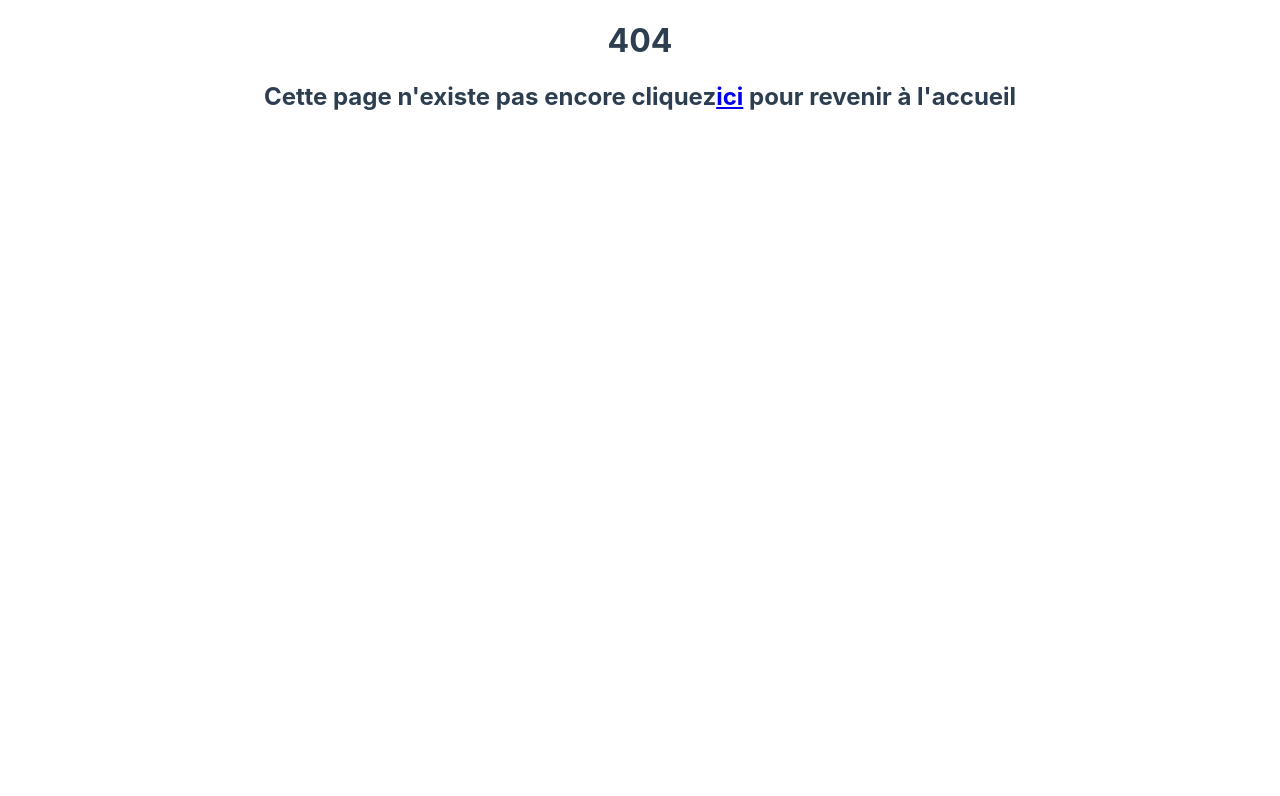
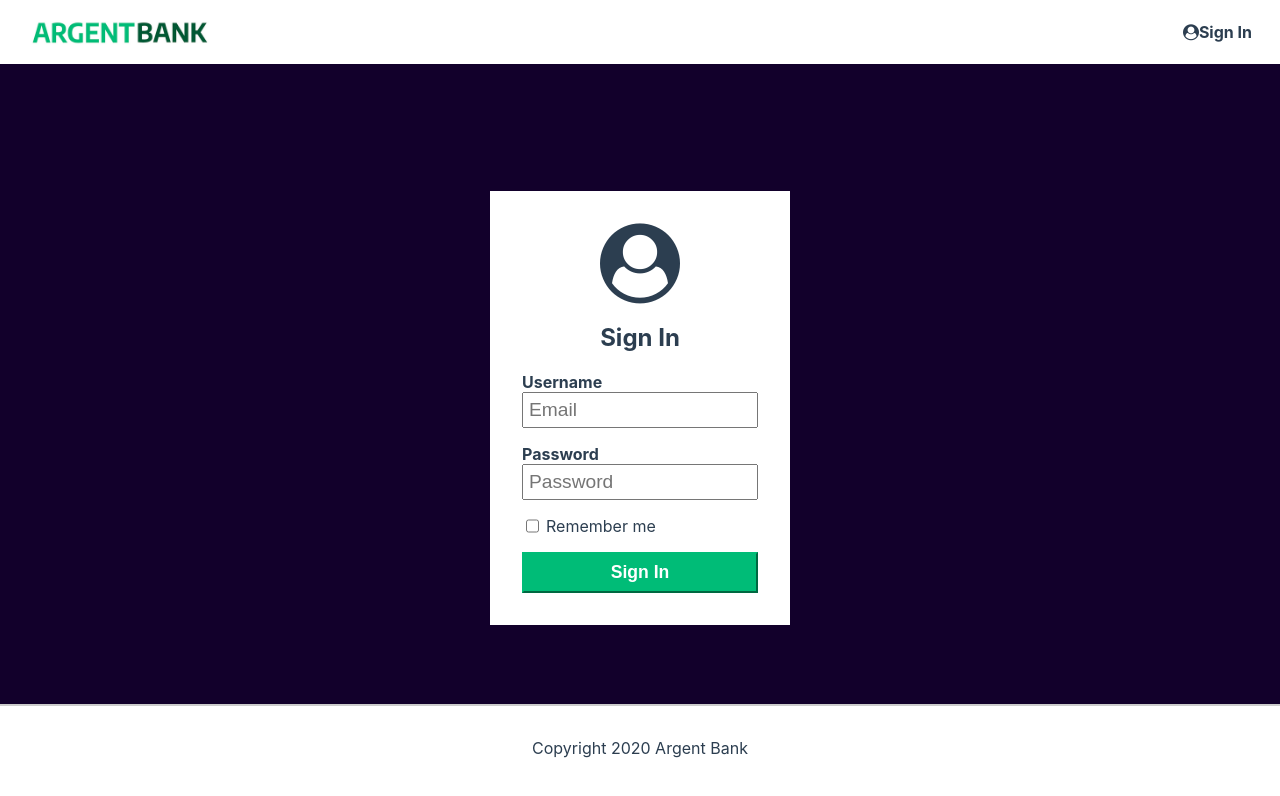
Before and after one commit to EloiMgn/EloiMagnien_13_31012022, a React (Create React App) app: page /login in a window 1280 px wide. Before the commit this address had no page. Shown: the top 796 px of the page. Built offline with nearby package versions, Linux system fonts and the light colour scheme.

Commit message:
validation input email

```diff
--- a/src/Router/Router.jsx
+++ b/src/Router/Router.jsx
@@ -1,14 +1,14 @@
 import { BrowserRouter as Router, Routes, Route } from 'react-router-dom';
 import Error from '../pages/Error/Error';
 import Home from '../pages/Home/Home';
-import SignIn from '../pages/SignIn/SignIn'
+import Login from '../pages/Login/Login'
 import User from '../pages/User/User';
 
   const Routing = () => (
     <Router className="index">
       <Routes>
         <Route exact path="/" element={<Home />} />
-        <Route path="/sign-in" element={<SignIn />} />
+        <Route path="/login" element={<Login />} />
         <Route path="/user" element={<User />} />
         <Route path="/*" element={<Error />} />
       </Routes>
--- a/src/components/Header/Header.jsx
+++ b/src/components/Header/Header.jsx
@@ -1,15 +1,59 @@
 import './Header.css'
 import { useState } from "react";
+import { useDispatch, useSelector } from 'react-redux';
+import { useNavigate } from 'react-router';
 
 const Header = ({name}) => {
   const [isEditing, setIsEditing] = useState(false);
+  const [inputFirst, setInputFirst] = useState('')
+  const [inputLast, setInputLast] = useState('')
+
     const toggleEdit = (e) => {
       e.preventDefault()
       setIsEditing(!isEditing)
     }
+
+    const inputValue = {
+      "firstName": inputFirst,
+      "lastName": inputLast
+    }
+
+    const token = useSelector((state) => state.token)
+
+    const dispatch = useDispatch();
+    const navigate= useNavigate();
+
+    const fetchData = async (e) => {
+      e.preventDefault()
+      console.log(token);
+       const response = await fetch('http://localhost:3001/api/v1/user/profile', {
+           method: 'PUT',
+           headers: {
+               'Accept': 'application/json',
+               'Authorization': `Bearer ${token}`,
+               'Content-Type': 'application/json',
+               'X-Requested-Width': 'xmlhttprequest'
+           },
+           body: JSON.stringify(inputValue)
+       })
+       if (response.ok) {
+           response.json()
+           .then(response => {
+             if (response.status === 200) {
+               dispatch({ type: "login", token: response.body.token })
+               navigate('/user', { replace: true })
+             }
+           else {
+             console.log('pas connecté')
+           }
+           })
+           .catch(error => console.error(error))
+       }
+    }
+
   return (
     <div className="header">
-    <h1>Welcome back<br />{name}</h1>
+    <h1>Welcome back<br /> <strong className={isEditing ? "hidden" : "userName"}>{name}</strong></h1>
     <button className={isEditing ? "edit-button hidden" : "edit-button"} onClick={toggleEdit}>Edit Name</button>
     <form className={isEditing ? "editName" : "editName hidden"}>
       <div className='editName__inputs '>
@@ -23,7 +67,7 @@ const Header = ({name}) => {
         </div>
       </div>
       <div className='editName__buttons'>
-        <button className="editName__btn edit-button save"onClick={e => e.preventDefault()} >Save</button>
+        <button className="editName__btn edit-button save" onClick={fetchData}>Save</button>
         <button className="editName__btn edit-button cancel" onClick={toggleEdit}>Cancel</button>
       </div>
     </form>
--- /dev/null
+++ b/src/components/SignInForm/SignInForm.css
@@ -0,0 +1,17 @@
+.emailError input{
+  border: solid rgb(200, 0, 0) 2px;
+  border-radius: 3px;
+}
+
+.input-wrapper input:focus-visible{
+  outline: none;
+}
+
+.invalidMail{
+  margin-top: 10px;
+  color: rgb(200, 0, 0);
+  font-weight: 700;
+  /* font: inherit; */
+  vertical-align: baseline;
+  font-size: 80%;
+}
--- a/src/components/SignInForm/SignInForm.jsx
+++ b/src/components/SignInForm/SignInForm.jsx
@@ -1,6 +1,8 @@
 import { useState } from "react";
 import { useDispatch } from 'react-redux';
-import { useNavigate } from 'react-router'
+import { useNavigate } from 'react-router';
+import { validateEmail } from "../../utils/tools/tools";
+import './SignInForm.css'
 
 
 
@@ -8,6 +10,10 @@ const SignInForm = () => {
   const [inputEmail, setInputEmail] = useState('')
   const [inputPassword, setInputPassword] = useState('')
   const [rememberMe, setRememberMe] = useState(false)
+
+  const changeEmail = (value) => {
+    setInputEmail(value)
+  }
 
   const dispatch = useDispatch();
   const navigate= useNavigate()
@@ -19,6 +25,7 @@ const SignInForm = () => {
 
 const fetchData = async (e) => {
   e.preventDefault()
+ if(validateEmail(inputValue.email) !== false) {
    const response = await fetch('http://localhost:3001/api/v1/user/login', {
        method: 'POST',
        headers: {
@@ -42,12 +49,19 @@ const fetchData = async (e) => {
        .catch(error => console.error(error))
    }
  }
+}
 
   return (
     <form>
-      <div className="input-wrapper">
+      <div className={validateEmail(inputEmail) === false && inputEmail.split('').length > 0 ? 'input-wrapper emailError' : 'input-wrapper'}>
         <label htmlFor="username">Username</label>
-        <input placeholder='Email' type="text" id="username" onChange={e => setInputEmail(e.target.value)} />
+        <input
+        placeholder='Email'
+        type="text"
+        id="username"
+        onChange={e => changeEmail(e.target.value)}
+        />
+        <p className={validateEmail(inputEmail) === false && inputEmail.split('').length > 0 ? 'invalidMail' : 'hidden'}>Email invalide, veuillez enter un email valide</p>
       </div>
       <div className="input-wrapper">
         <label htmlFor="password">Password</label>
@@ -57,7 +71,7 @@ const fetchData = async (e) => {
         <input type="checkbox" id="remember-me" onChange={e => setRememberMe(!rememberMe)}/>
         <label htmlFor="remember-me">Remember me</label>
       </div>
-          <button className="sign-in-button" onClick={fetchData} >Sign In</button>
+          <button className="sign-in-button" onClick={fetchData}>Sign In</button>
     </form>
   );
 }
--- a/src/index.jsx
+++ b/src/index.jsx
@@ -1,6 +1,7 @@
 import React from 'react';
 import ReactDOM from 'react-dom';
 import './index.css';
+// import './reset.css';
 import App from './App/App';
 import { Provider } from "react-redux";
 // on importe le store
--- a/src/pages/Home/Home.jsx
+++ b/src/pages/Home/Home.jsx
@@ -8,7 +8,7 @@ const linksContent= [
   {
     text: "Sign In",
     icon:"fa fa-user-circle",
-    link:"/sign-in"
+    link:"/login"
   }
 ]
 
--- a/src/pages/SignIn/SignIn.jsx
+++ b/src/pages/Login/Login.jsx
@@ -2,17 +2,17 @@ import Nav from '../../components/Nav/Nav';
 import SignInForm from '../../components/SignInForm/SignInForm';
 import Footer from '../../components/Footer/Footer';
 
-const SignIn = () => {
+const Login = () => {
 
   const linksContent= [
     {
       text: "Sign In",
       icon:"fa fa-user-circle",
-      link:"/sign-in"
+      link:"/login"
     }
   ]
   return (
-    <div className="signIn">
+    <div className="login">
       <Nav links={linksContent}/>
       <main className='main bg-dark'>
       <section className="sign-in-content">
@@ -26,4 +26,4 @@ const SignIn = () => {
   );
 }
 
-export default SignIn;
+export default Login;
--- a/src/pages/User/User.jsx
+++ b/src/pages/User/User.jsx
@@ -44,7 +44,7 @@ const [user, setUser] = useState('')
     {
       text: "Sign Out",
       icon:"fa fa-sign-out",
-      link:"/sign-in"
+      link:"/login"
     }
   ]
 
--- /dev/null
+++ b/src/reset.css
@@ -0,0 +1,44 @@
+html, body, div, span, applet, object, iframe,
+h1, h2, h3, h4, h5, h6, p, blockquote, pre,
+a, abbr, acronym, address, big, cite, code,
+del, dfn, em, img, ins, kbd, q, s, samp,
+small, strike, strong, sub, sup, tt, var,
+b, u, i, center,
+dl, dt, dd, ol, ul, li,
+fieldset, form, label, legend,
+table, caption, tbody, tfoot, thead, tr, th, td,
+article, aside, canvas, details, embed,
+figure, figcaption, footer, header, hgroup,
+menu, nav, output, ruby, section, summary,
+time, mark, audio, video {
+	margin: 0;
+	padding: 0;
+	border: 0;
+	font-size: 100%;
+	font: inherit;
+	vertical-align: baseline;
+}
+/* HTML5 display-role reset for older browsers */
+article, aside, details, figcaption, figure,
+footer, header, hgroup, menu, nav, section {
+	display: block;
+}
+body {
+	line-height: 1;
+	margin: 0;
+}
+ol, ul {
+	list-style: none;
+}
+blockquote, q {
+	quotes: none;
+}
+blockquote:before, blockquote:after,
+q:before, q:after {
+	content: '';
+	content: none;
+}
+table {
+	border-collapse: collapse;
+	border-spacing: 0;
+}
--- a/src/utils/styles/css/main.css
+++ b/src/utils/styles/css/main.css
@@ -15,6 +15,11 @@ body {
 
 .main {
   flex: 1;
+  display: flex;
+  flex-direction: column;
+  justify-content: center;
+  align-items: center;
+  min-height: 80vh;
 }
 
 .bg-dark {
--- a/src/utils/tools/tools.js
+++ b/src/utils/tools/tools.js
@@ -0,0 +1,9 @@
+export const validateEmail = (mail)  =>
+{
+ if (/^\w+([\.-]?\w+)*@\w+([\.-]?\w+)*(\.\w{2,3})+$/.test(mail))
+  {
+    return (true)
+  }
+    // alert("You have entered an invalid email address!")
+    return (false)
+}
```
Also changed, not shown: src/components/NameForm/NameForm.jsx (added, +34 -0 lines). Lines whose indentation alone changed are shown as unchanged.
